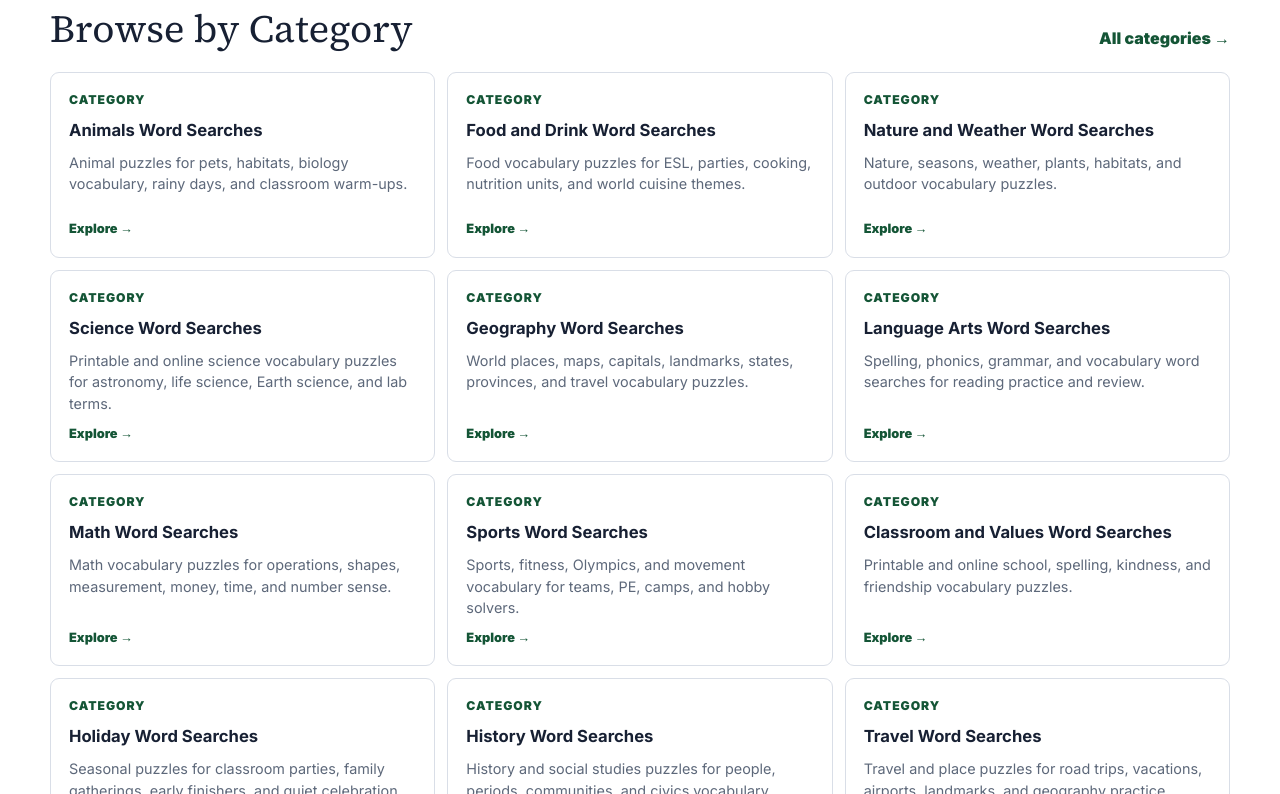
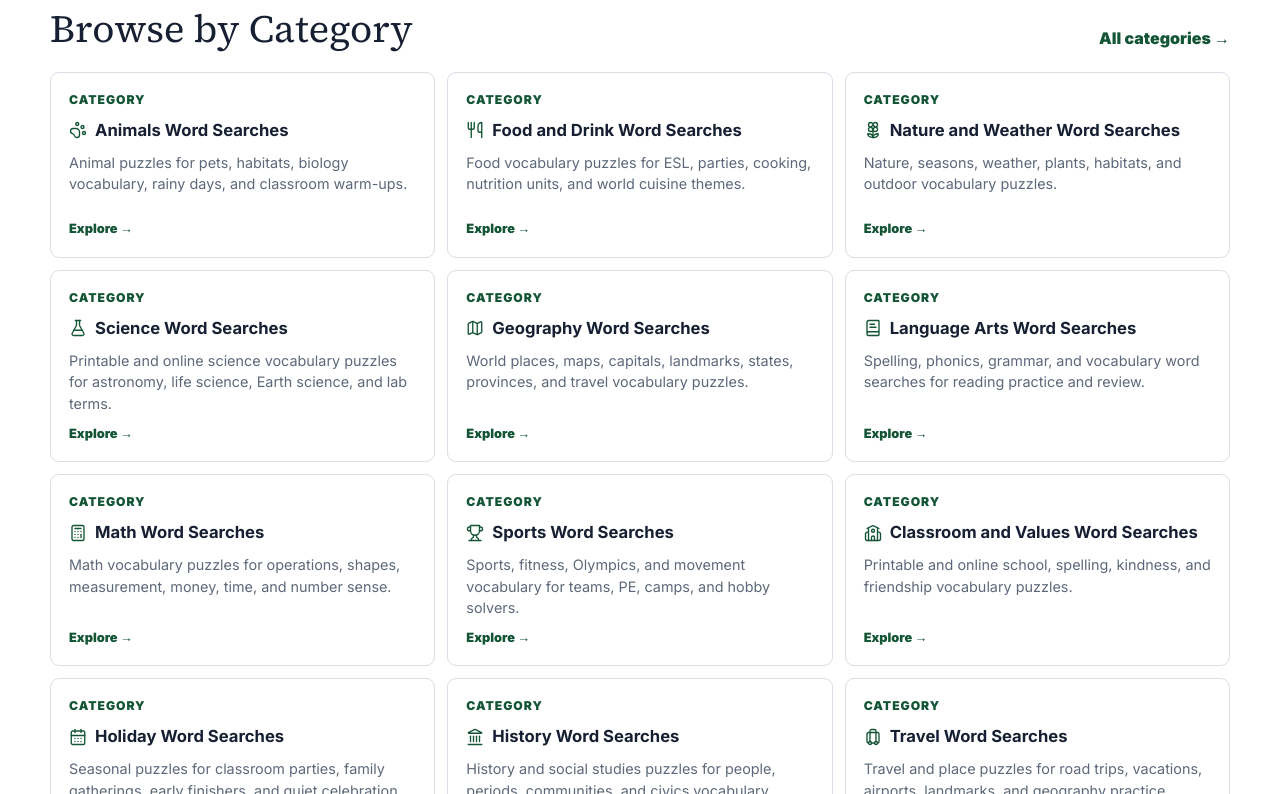
Before and after one commit to suhas-sunder/wordsearch, a Next.js app: page / in a window 1280 px wide. Shown: the part 2966-3760 px from the top of the page. Built offline with nearby package versions, Linux system fonts and the light colour scheme; a web font is replaced by a local one.

Commit message:
Polish category icons across discovery surfaces

```diff
--- a/app/globals.css
+++ b/app/globals.css
@@ -827,6 +827,17 @@ input[type="checkbox"] {
 
 .link-grid strong {
   font-size: 1rem;
+}
+
+.category-title {
+  display: inline-flex;
+  align-items: center;
+  gap: 8px;
+}
+
+.category-icon {
+  flex: 0 0 auto;
+  color: var(--accent-dark);
 }
 
 .link-grid span {
@@ -1507,6 +1518,13 @@ input[type="checkbox"] {
 }
 
 .search-suggestions > a > span:first-child {
+  min-width: 0;
+  display: flex;
+  align-items: center;
+  gap: 10px;
+}
+
+.search-suggestion-copy {
   min-width: 0;
   display: grid;
   gap: 3px;
--- /dev/null
+++ b/components/page/CategoryIcon.tsx
@@ -0,0 +1,79 @@
+import {
+  BookOpen,
+  BookText,
+  Calculator,
+  CalendarDays,
+  Church,
+  FlaskConical,
+  Flower2,
+  HeartPulse,
+  Landmark,
+  Luggage,
+  Map,
+  Music2,
+  Palette,
+  PawPrint,
+  School,
+  Trophy,
+  Utensils,
+  type LucideIcon
+} from "lucide-react";
+
+const iconByCategorySlug: Record<string, LucideIcon> = {
+  "animals-word-searches": PawPrint,
+  "holiday-word-searches": CalendarDays,
+  "science-word-searches": FlaskConical,
+  "math-word-searches": Calculator,
+  "language-arts-word-searches": BookText,
+  "geography-word-searches": Map,
+  "history-word-searches": Landmark,
+  "food-and-drink-word-searches": Utensils,
+  "sports-word-searches": Trophy,
+  "travel-word-searches": Luggage,
+  "health-and-wellness-word-searches": HeartPulse,
+  "music-word-searches": Music2,
+  "books-and-reading-word-searches": BookOpen,
+  "art-word-searches": Palette,
+  "nature-and-weather-word-searches": Flower2,
+  "faith-word-searches": Church,
+  "classroom-and-values-word-searches": School
+};
+
+const categorySlugByLabel: Record<string, string> = {
+  animals: "animals-word-searches",
+  holiday: "holiday-word-searches",
+  holidays: "holiday-word-searches",
+  science: "science-word-searches",
+  math: "math-word-searches",
+  "language arts": "language-arts-word-searches",
+  geography: "geography-word-searches",
+  history: "history-word-searches",
+  "food and drink": "food-and-drink-word-searches",
+  sports: "sports-word-searches",
+  travel: "travel-word-searches",
+  "health and wellness": "health-and-wellness-word-searches",
+  wellness: "health-and-wellness-word-searches",
+  music: "music-word-searches",
+  "books and reading": "books-and-reading-word-searches",
+  art: "art-word-searches",
+  "nature and weather": "nature-and-weather-word-searches",
+  faith: "faith-word-searches",
+  "classroom and values": "classroom-and-values-word-searches"
+};
+
+function categorySlugFor(slug?: string, label?: string) {
+  const normalizedSlug = slug?.trim().toLowerCase();
+  if (normalizedSlug && Object.hasOwn(iconByCategorySlug, normalizedSlug)) return normalizedSlug;
+  const normalizedLabel = label?.trim().toLowerCase();
+  if (!normalizedLabel || !Object.hasOwn(categorySlugByLabel, normalizedLabel)) return undefined;
+  const categorySlug = categorySlugByLabel[normalizedLabel];
+  return Object.hasOwn(iconByCategorySlug, categorySlug) ? categorySlug : undefined;
+}
+
+export function CategoryIcon({ slug, label, className = "" }: { slug?: string; label?: string; className?: string }) {
+  const categorySlug = categorySlugFor(slug, label);
+  const Icon = categorySlug ? iconByCategorySlug[categorySlug] : undefined;
+  if (!Icon || !categorySlug) return null;
+
+  return <Icon className={`category-icon ${className}`.trim()} size={18} strokeWidth={1.8} aria-hidden="true" focusable="false" data-category-icon={categorySlug} />;
+}
--- a/components/page/DiscoveryCards.tsx
+++ b/components/page/DiscoveryCards.tsx
@@ -1,5 +1,6 @@
 import Link from "next/link";
 import type { DiscoveryLink } from "@/content/discovery";
+import { CategoryIcon } from "@/components/page/CategoryIcon";
 
 export function DiscoveryCards({ items, className = "" }: { items: DiscoveryLink[]; className?: string }) {
   return (
@@ -7,7 +8,10 @@ export function DiscoveryCards({ items, className = "" }: { items: DiscoveryLink
       {items.map((item) => (
         <Link className="discovery-card" key={item.href} href={item.href}>
           {item.meta && <span className="card-meta">{item.meta}</span>}
-          <strong>{item.title}</strong>
+          <strong className={item.categorySlug ? "category-title" : undefined}>
+            {item.categorySlug && <CategoryIcon slug={item.categorySlug} />}
+            {item.title}
+          </strong>
           <span>{item.description}</span>
           <small>Explore <span aria-hidden="true">→</span></small>
         </Link>
--- a/components/page/PageSections.tsx
+++ b/components/page/PageSections.tsx
@@ -5,6 +5,7 @@ import { guides } from "@/content/guides";
 import { specialtyRoutes } from "@/content/specialty";
 import { topics } from "@/content/topics";
 import { SeoSectionAd, type AdTemplate } from "@/components/layout/AdSlot";
+import { CategoryIcon } from "@/components/page/CategoryIcon";
 
 export function QuickLinks() {
   const links = [
@@ -33,7 +34,7 @@ export function CategoryGrid() {
       <div className="link-grid">
         {categories.filter((category) => category.publicationStatus === "published").map((category) => (
           <Link key={category.slug} href={`/categories/${category.slug}`}>
-            <strong>{category.title}</strong>
+            <strong className="category-title"><CategoryIcon slug={category.slug} />{category.title}</strong>
             <span>{category.description}</span>
           </Link>
         ))}
--- a/components/search/PuzzleSearch.tsx
+++ b/components/search/PuzzleSearch.tsx
@@ -4,6 +4,7 @@ import { FormEvent, KeyboardEvent, useEffect, useId, useRef, useState } from "re
 import Link from "next/link";
 import { useRouter } from "next/navigation";
 import { Search } from "lucide-react";
+import { CategoryIcon } from "@/components/page/CategoryIcon";
 import { searchStaticCatalog } from "@/lib/search/browser-catalog";
 import type { SearchCatalogItem } from "@/lib/search/search";
 
@@ -89,6 +90,13 @@ export function PuzzleSearch({ initialQuery = "", label = "Search puzzles and ca
     }
   }
 
+  function categoryIcon(item: SearchCatalogItem) {
+    if (item.type === "Category") {
+      return <CategoryIcon slug={item.href.split("/").filter(Boolean).at(-1)} />;
+    }
+    return <CategoryIcon label={item.category} />;
+  }
+
   return (
     <div
       className={`puzzle-search ${compact ? "compact" : ""}`}
@@ -144,7 +152,10 @@ export function PuzzleSearch({ initialQuery = "", label = "Search puzzles and ca
                 onMouseEnter={() => setActiveIndex(index)}
                 onClick={() => setOpen(false)}
               >
-                <span><strong>{item.title}</strong><small>{resultMeta(item)}</small></span>
+                <span className="search-suggestion-content">
+                  {categoryIcon(item)}
+                  <span className="search-suggestion-copy"><strong>{item.title}</strong><small>{resultMeta(item)}</small></span>
+                </span>
                 <span aria-hidden="true">→</span>
               </Link>
             ))
--- a/components/search/SearchPageClient.tsx
+++ b/components/search/SearchPageClient.tsx
@@ -4,6 +4,7 @@ import Link from "next/link";
 import { useEffect, useState } from "react";
 import { useSearchParams } from "next/navigation";
 import { PuzzleSearch } from "@/components/search/PuzzleSearch";
+import { CategoryIcon } from "@/components/page/CategoryIcon";
 import { searchStaticCatalog } from "@/lib/search/browser-catalog";
 import type { SearchCatalogItem } from "@/lib/search/search";
 
@@ -59,7 +60,7 @@ export function SearchPageClient() {
               {results.map((item) => (
                 <Link key={item.id} href={item.href}>
                   <span className="result-type">{item.type}</span>
-                  <span><strong>{item.title}</strong><small>{[item.category, item.difficulty, item.format, item.audience].filter(Boolean).join(" · ")}</small><span>{item.description}</span></span>
+                  <span><strong className={item.category ? "category-title" : undefined}>{item.category && <CategoryIcon slug={item.type === "Category" ? item.href.split("/").filter(Boolean).at(-1) : undefined} label={item.category} />}{item.title}</strong><small>{[item.category, item.difficulty, item.format, item.audience].filter(Boolean).join(" · ")}</small><span>{item.description}</span></span>
                   <span aria-hidden="true">→</span>
                 </Link>
               ))}
--- a/content/discovery.ts
+++ b/content/discovery.ts
@@ -8,6 +8,7 @@ export interface DiscoveryLink {
   title: string;
   description: string;
   meta?: string;
+  categorySlug?: string;
 }
 
 function topicLink(slug: string): DiscoveryLink {
@@ -28,7 +29,8 @@ function categoryLink(slug: string): DiscoveryLink {
     href: `/categories/${category.slug}`,
     title: category.title,
     description: category.description,
-    meta: "Category"
+    meta: "Category",
+    categorySlug: category.slug
   };
 }
 
```
Also changed, not shown: 3 other files (tests, documents, lock files or other folders).
